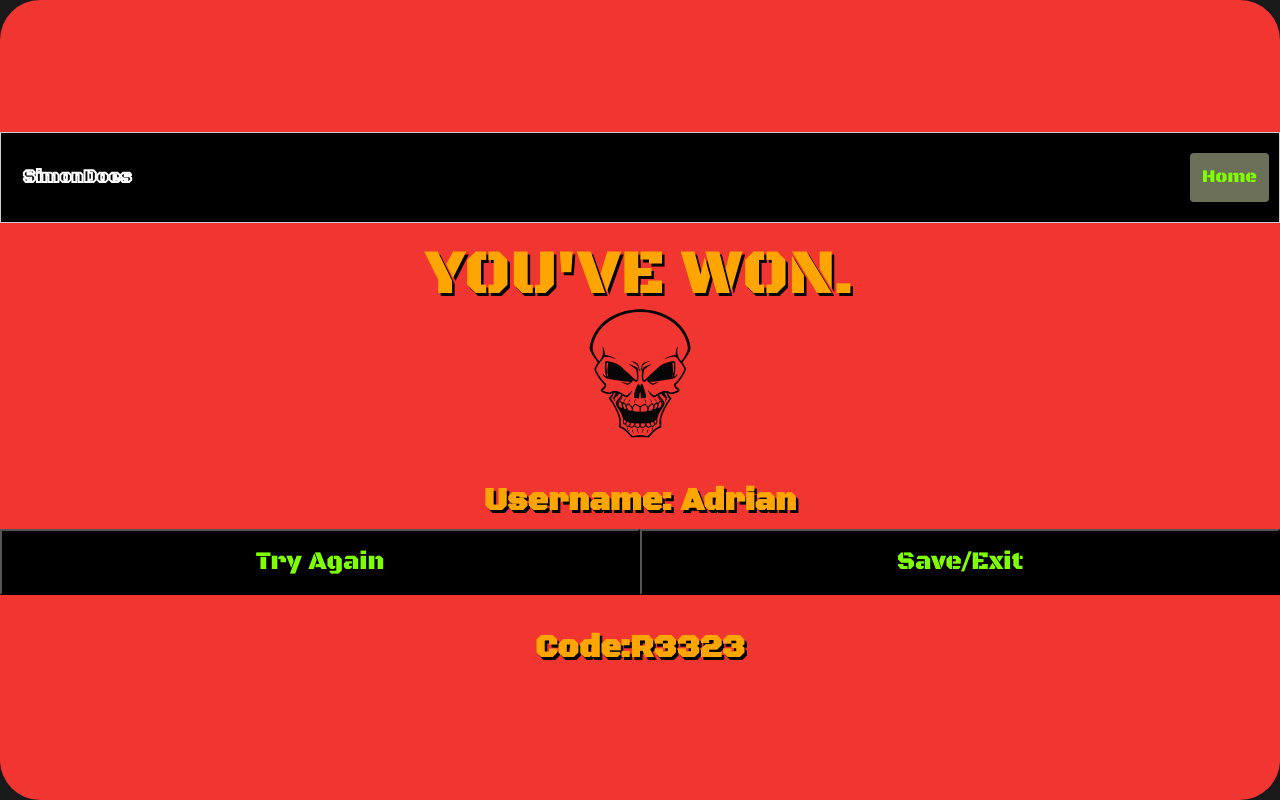
After one commit to PMartinOnTheCloud/SimonDoes, a PHP site: page /pruevagameover.php in a window 1280 px wide. The commit adds this page. Run offline with PHP 8.4, Linux system fonts and the light colour scheme.

Commit message:
gameover

```diff
--- a/CSS/pruevaWin.css
+++ b/CSS/pruevagameover.css
@@ -1,7 +1,13 @@
 @-webkit-keyframes animacao1 {
-  0% {background: #7ffb04;}
-  50% {background: #7fdb24;}
-  100% {background: #7fc33c;} }
+  0% {background: #D62623;}
+  50% {background: #EE3430;}
+  100% {background: #FB3733;} }
+
+:root {
+  --animation: glitch; /* glitch, hue, fade, shrink */
+  --speed: 2s;
+  --easing: linear;
+}
 
 @import url("https://fonts.googleapis.com/css?family=Press+Start+2P");
 
@@ -12,12 +18,18 @@ html, body{
   flex-direction: column;
   background: #191919;}
 
-.Container {
+#Gameover {
   height: 100%;
   width: 100%;
   background-color: #3d3d3d;
   justify-content: center;
   align-content: center;
+  border-radius: 40px;
+  -webkit-animation-name: animacao1;
+  -webkit-animation-duration: 1s;
+  -webkit-animation-timing-function:  linear;
+  -webkit-animation-iteration-count: infinite;
+  -webkit-animation-direction: alternate;
 }
 
 /*Empieza Header*/
@@ -141,6 +113,35 @@ img {
     100% { transform: translateY(-20px); }
 }
 
+.Gameover {
+    padding: 20px;
+    text-align: center;
+    margin-top: 0px;
+    margin-bottom: 0px;
+    font-size:5vw;
+    font-family: 'Black Ops One', cursive;
+    line-height: 100%;
+    text-align: center;
+    color: orange;
+    text-shadow: 2.5px 2.5px #000000;
+    animation: var(--animation) var(--speed) infinite var(--easing);
+}
+
+.Gameover p {
+      margin-top: 5%;
+      margin-bottom: 0px;
+      font-size: 160px;
+      font-family: 'Black Ops One', cursive;
+      line-height: 140px;
+      text-align: center;
+      text-shadow: 5px 5px #000000;
+      color: #7fff00;}
+
+@media screen and (max-width: 375px) {
+  div.Gameover {
+    font-size: 13vw;
+  }
+}
 
 .User {
   width: 100%;
@@ -178,19 +179,18 @@ button:hover {
 }
 
 
-    .NextLevel {
+    .TryAgain {
         padding: 15px 20px;
         background-color: #000000;
         color: #7fff00;
     }
 
-    .NextLevel,
     .TryAgain,.SaveExit {
         float: left;
-        width: 33.3%;
+        width: 50%;
     }
 
-    .relative::after {
+    .Relative::after {
         content: "";
         clear: both;
         display: table;
--- /dev/null
+++ b/pruevagameover.php
@@ -0,0 +1,43 @@
+<!DOCTYPE html>
+<html>
+
+<head>
+<meta charset="utf-8">
+<link href="CSS/pruevagameover.css" rel="stylesheet" type="text/css" />
+<link href='https://fonts.googleapis.com/css?family=Black+Ops+One' rel='stylesheet' type='text/css'>
+<title>GameOver</title>
+
+ </head>
+<body>
+	<div id="Gameover">
+	<div id="Header">
+		<a class="Logo">SimonDoes</a>
+		<div class="Header-right">
+			<a class="Active" href="index.php">Home</a>
+		</div>
+	</div>
+	<div class="Title">
+		<div class="Gameover">YOU'VE WON.</div>
+		<div class="Img">
+			<img src="Images/gameover.png" class=".vert-move">
+		</div>
+	</div>
+	<div class="User"> <p>Username: Adrian</p> </div>
+
+	<div class="Relative">
+		<form method="post" action="to_play.php">
+			<button class="TryAgain" name="TryAgain" id="TryAgain" type="Submit">Try Again</button>
+		</form>
+		<form method="post" action="ranking.php">
+			<button class="SaveExit" id="SaveExit" name="SaveExit" type="Submit">Save/Exit</button>
+		</form>
+	</div>
+	<div class="Code">
+		<p>Code:R3323 </p>
+	</div>
+</div>
+<script src="JS/hotkey_gameover.js" type="text/javascript"></script>
+</body>
+
+
+</html>
```
Also changed, not shown: other parts of CSS/pruevagameover.css (+2 -42 lines), pruevawin.php (+10 -0 lines), Images/gameover.png (added). Lines whose indentation alone changed are shown as unchanged.
